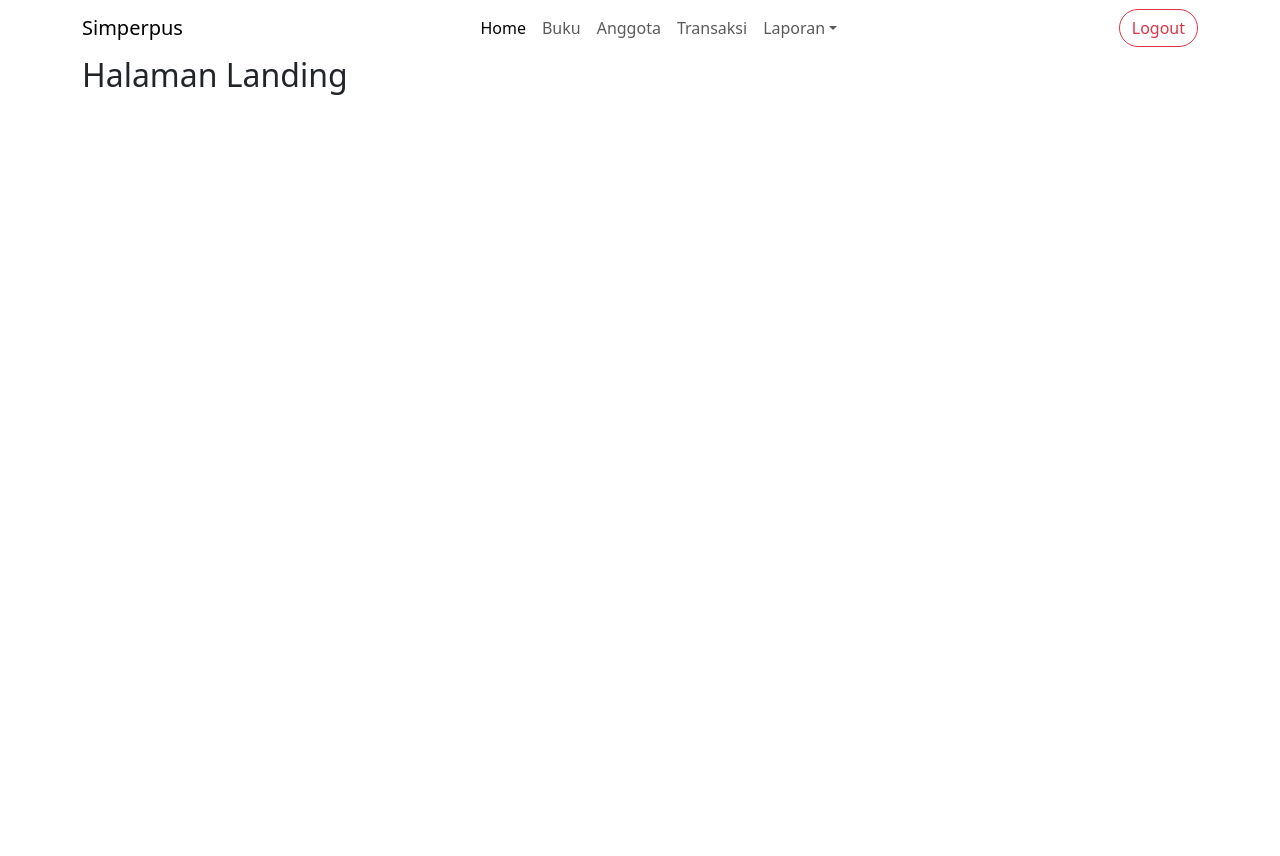
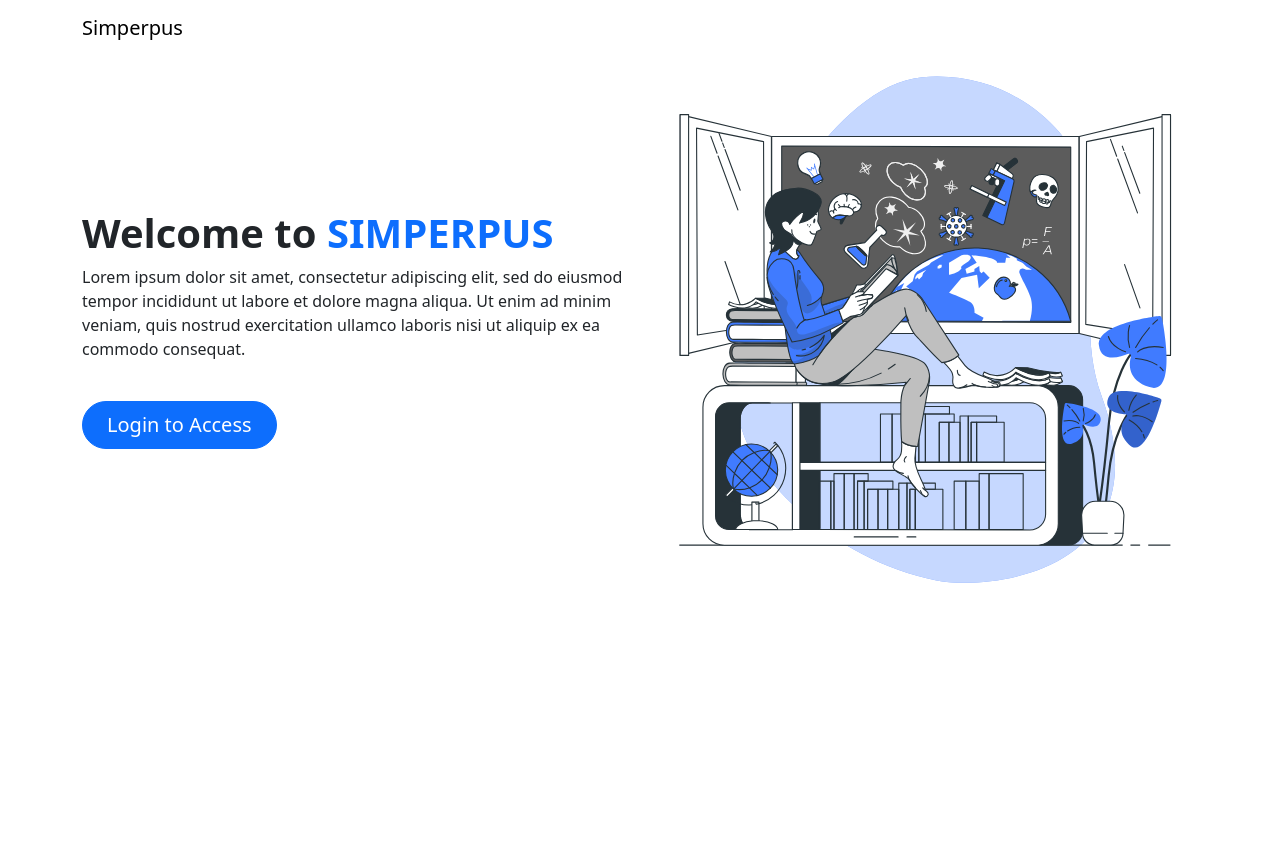
Before and after one commit to dhaniarfebrin/vsga-final-project, a PHP site: template src/pages/LandingPage.php in a window 1280 px wide. Before the commit the page ends 95 px from the top, so only its background shows below. Run offline with PHP 8.4, Linux system fonts and the light colour scheme; the template is opened without the code that fills it, so the values that code supplies are empty.

Commit message:
view: landing page

```diff
--- a/src/pages/LandingPage.php
+++ b/src/pages/LandingPage.php
@@ -5,12 +5,26 @@
     <meta name="viewport" content="width=device-width, initial-scale=1" />
     <title>Simperpus</title>
     <link href="https://cdn.jsdelivr.net/npm/bootstrap@5.3.0/dist/css/bootstrap.min.css" rel="stylesheet" integrity="sha384-9ndCyUaIbzAi2FUVXJi0CjmCapSmO7SnpJef0486qhLnuZ2cdeRhO02iuK6FUUVM" crossorigin="anonymous" />
-    <link rel="stylesheet" href="./src/style/style.css" />
   </head>
-  <body>
-  <?php include_once "./src/components/NavBar.php" ?>
-    <div class="container">
-        <h2>Halaman Landing</h2>
+  <body style="height: 100vh; overflow:hidden">
+  <?php include_once "./src/components/NavBar_notLoggedIn.php" ?>
+    <div class="container h-100">
+      <div class="row">
+        <div class="col">
+          <div class="d-flex justify-content-center flex-column h-100">
+            <h1 class="fw-bold">Welcome to <span class="text-primary">SIMPERPUS</span></h1>
+            <p>Lorem ipsum dolor sit amet, consectetur adipiscing elit, sed do eiusmod tempor incididunt ut labore et dolore magna aliqua. Ut enim ad minim veniam, quis nostrud exercitation ullamco laboris nisi ut aliquip ex ea commodo consequat.</p>
+            <div>
+              <a href="login" class="btn btn-lg btn-primary rounded-pill px-4 mt-4">Login to Access</a>
+            </div>
+          </div>
+        </div>
+        <div class="col">
+        <div class="d-flex justify-content-center flex-column h-100">
+          <img src="public/hero.svg">
+        </div>
+        </div>
+      </div>
     </div>
     <script src="https://cdn.jsdelivr.net/npm/bootstrap@5.3.0/dist/js/bootstrap.bundle.min.js" integrity="sha384-geWF76RCwLtnZ8qwWowPQNguL3RmwHVBC9FhGdlKrxdiJJigb/j/68SIy3Te4Bkz" crossorigin="anonymous"></script>
     <script src="./src/script/script.js"></script>
```
Also changed, not shown: public/hero.svg (added).
